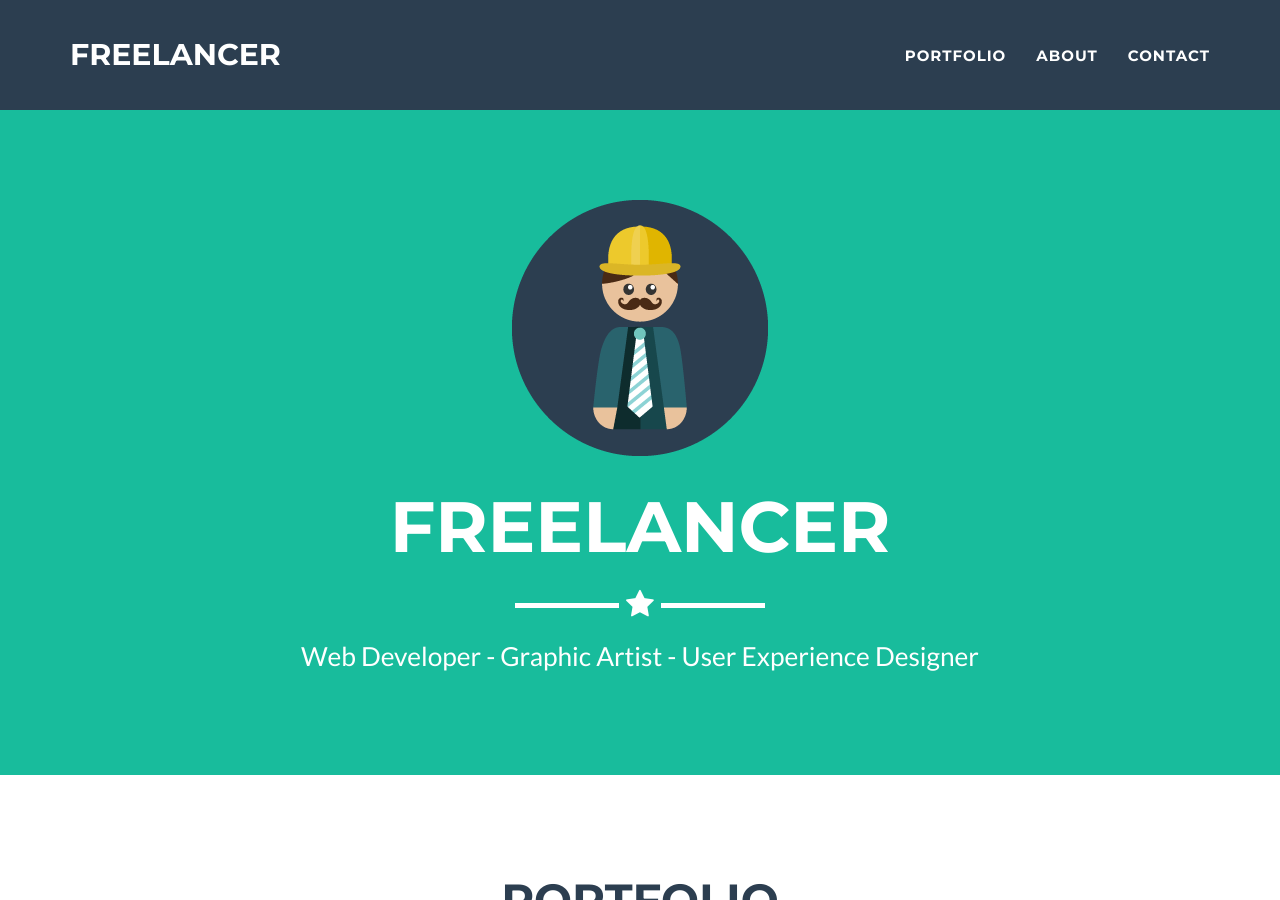
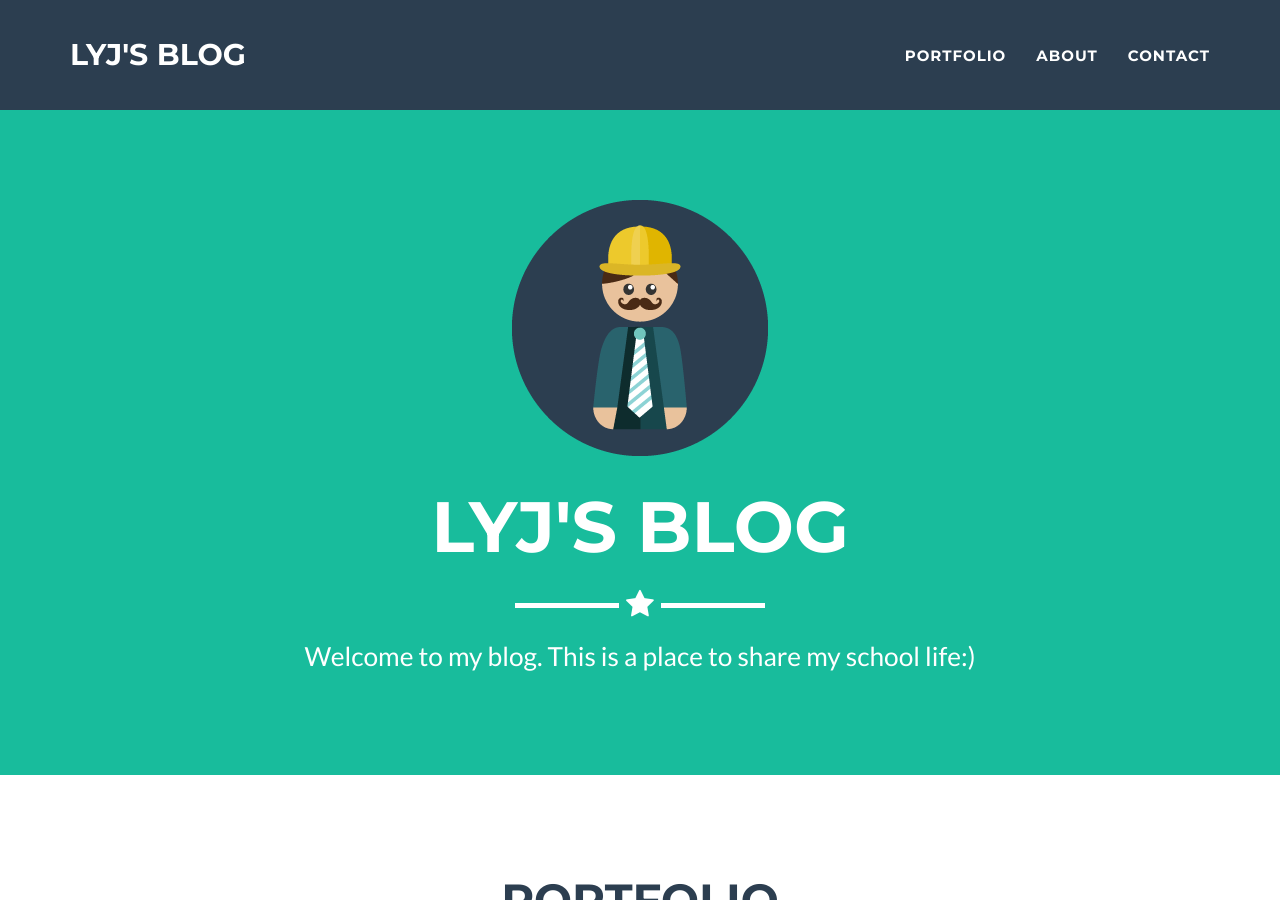
Before and after one commit to Lhiii/Lhiii.github.io, a Jekyll site: the page built from _posts/2014-07-18-project-1.markdown, in a window 1280 px wide and 900 px high. Built offline with Jekyll 4.4.1, drawn with Linux system fonts in a browser that asks for light colours.

Commit message:
Update _config.yml
modify personal information

```diff
--- a/_config.yml
+++ b/_config.yml
@@ -1,11 +1,11 @@
 # Site settings
-title: Freelancer
-email: your-email@domain.com
-url: https://github.com/jeromelachaud/freelancer-theme
+title: LYJ's Blog
+email: liuyajiao2020@mail.ynu.edu.com
+url: https://lhiii.github.io
 description: "Write an awesome description for your new site here. You can edit this line in _config.yml. It will appear in your document head meta (for Google search results) and in your feed.xml site description."
 keywords: "your keywords, separated by commas"
-skills: "Web Developer - Graphic Artist - User Experience Designer"
-meta_author: LastName FirstName
+skills: "Welcome to my blog. This is a place to share my school life:)"
+meta_author: Yajiao Liu
 
 # Google webmaster tools
 google_verify:
```
